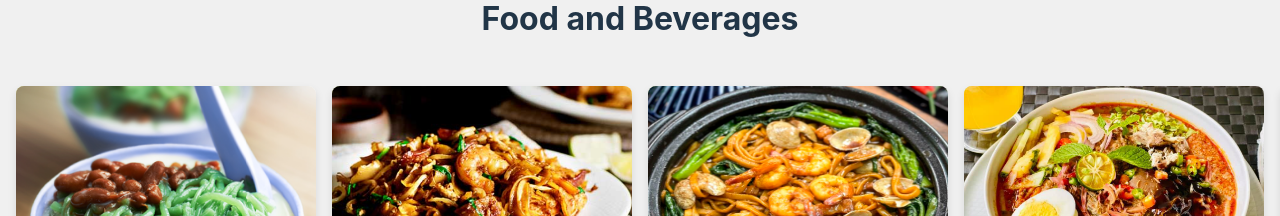
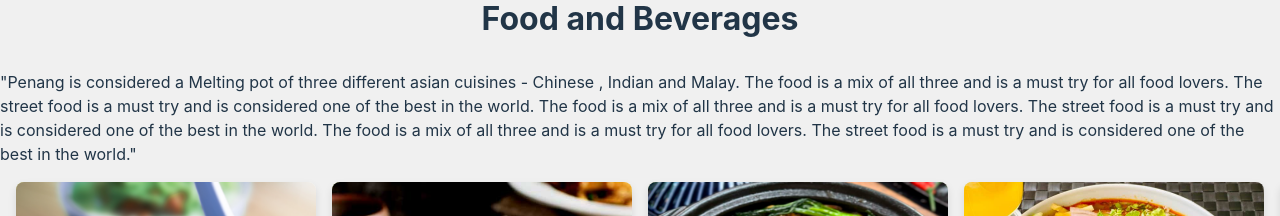
Before and after one commit to batrisye/VisitPenang, a React (Vite) app: page /FoodPage in a window 1280 px wide. Shown: the part 648-864 px from the top of the page. Built offline with nearby package versions, Linux system fonts and the light colour scheme.

Commit message:
food page commit

```diff
--- a/src/pages/FoodPage.jsx
+++ b/src/pages/FoodPage.jsx
@@ -9,6 +9,7 @@ const FoodPage = () => {
       <FoodVideo/>
        <div style={{ width: "100%", height: "3px", margin: "1rem 0", background: "linear-gradient(to right, #e82962, #1fc6c6)" }}> </div>
         <h2 style={{marginTop: "2rem", textAlign: "center",fontSize: "2rem",fontWeight: "bold"}}> Food and Beverages</h2>
+        <p>"Penang is considered a Melting pot of three different asian cuisines - Chinese , Indian and Malay. The food is a mix of all three and is a must try for all food lovers. The street food is a must try and is considered one of the best in the world. The food is a mix of all three and is a must try for all food lovers. The street food is a must try and is considered one of the best in the world. The food is a mix of all three and is a must try for all food lovers. The street food is a must try and is considered one of the best in the world."</p>
       <CardsSlider/>
       <div style={{ width: "100%", height: "3px", margin: "1rem 0", background: "linear-gradient(to right, #e82962, #1fc6c6)" }}> </div>
       <SkylineImage/>
```
